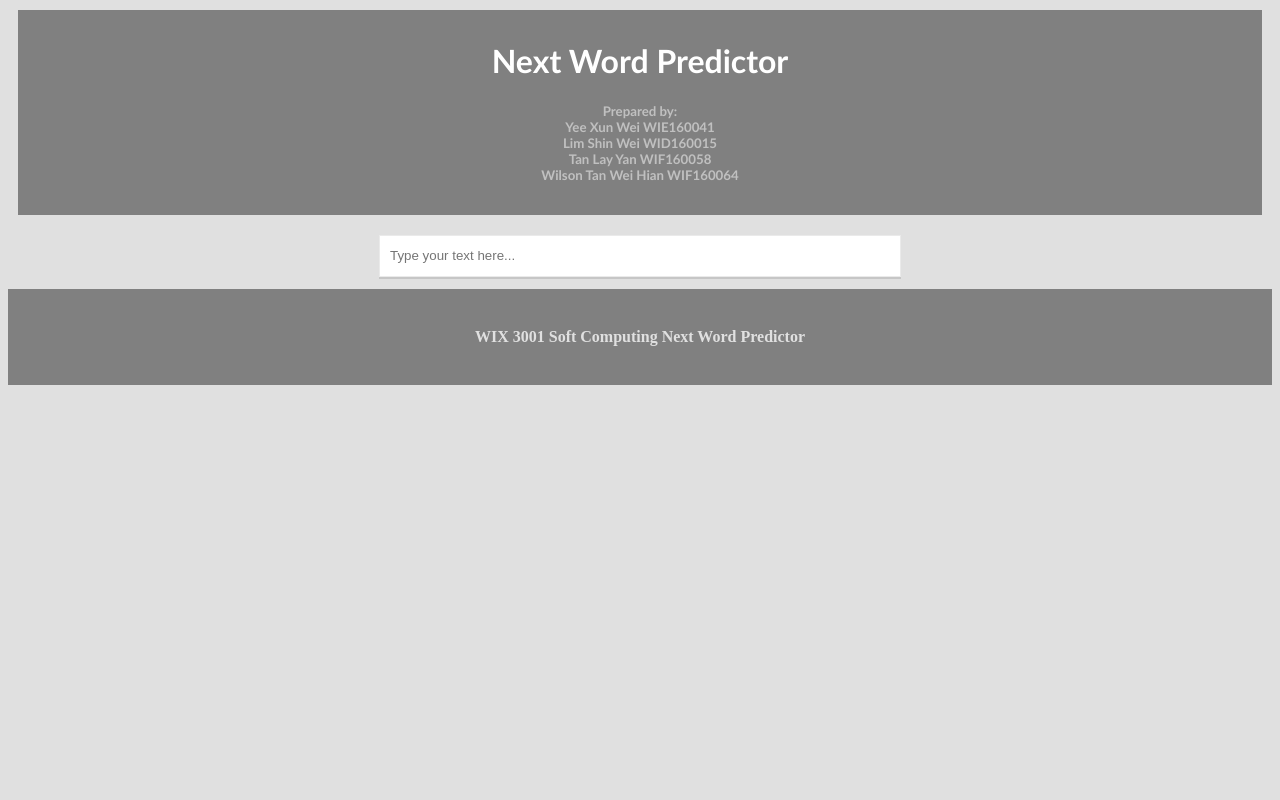
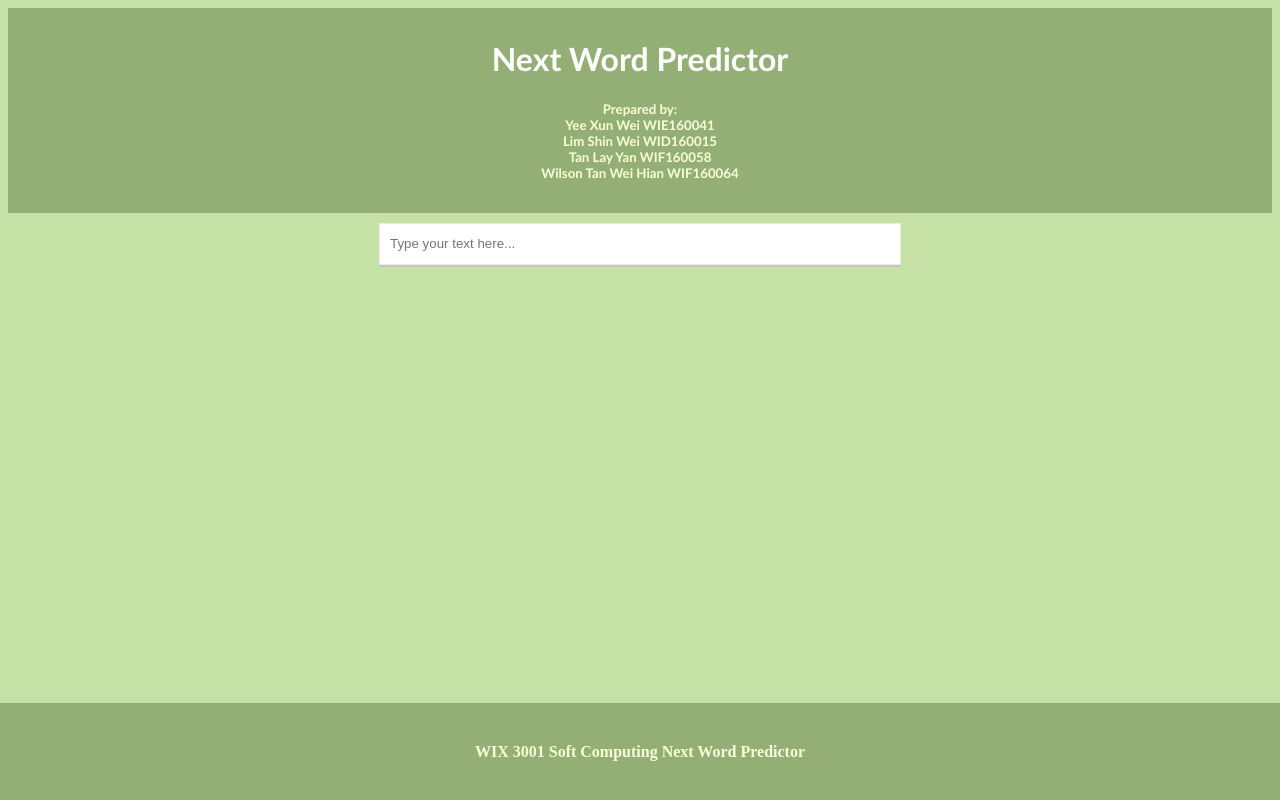
Before and after one commit to shinw97/next-word-predictor, a Django app: page /index/ in a window 1280 px wide. Run offline with Django 3.2, Linux system fonts and the light colour scheme; parts of the project's set-up code (start-up, migrations or seed data) failed here and were passed over.

Commit message:
Update Html UI, OnKeyPress

```diff
--- a/nextwordpredictor/predictorapp/template/UINextWordPredictor.html
+++ b/nextwordpredictor/predictorapp/template/UINextWordPredictor.html
@@ -4,26 +4,30 @@
 	<title>Next Word Predictor</title>
 	<style>
 		body{
-			background-color: #E0E0E0;
+			background-color: #c5e1a5;
 		}
 		header{
 			padding: 10px;
-			margin: 10px;
+			/*margin: 10px;*/
 			font-family: "Trebuchet MS", Helvetica, sans-serif;
 			text-align: center;
-			background-color: #808080;
+			background-color: #94af76;
 			color: white;
 		}
 
 		footer{
-			background-color: #808080;
-			color: #E0E0E0;
+			background-color: #94af76;
+			color: #f7ffd6;
 			text-align: center;
+			position: fixed;
+  			width: 100%;
+  			right: 0;
+  			bottom: 0;
 		}
 
 		.credit{
 			align-self: left;
-			color: #C0C0C0;
+			color: #f7ffd6;
 		}
 
 		input{
@@ -104,7 +108,8 @@
 
 	<main style="text-align: center;">
 		<div style="display: inline-block;">
-			<input type="text" id="textInput" name="textInput" placeholder="Type your text here..." onkeyup="callSearchAPI()">
+			<input type="text" id="textInput" name="textInput" placeholder="Type your text here...">
+			<!-- onkeyup="callSearchAPI()" -->
 	       	<div class = "dropdown" id="dropdown">
 	       		<!-- <option class="dropdown-content" value=0 onclick="appendWords(value)">A</option>
 	       		<option class="dropdown-content" value=1 onclick="appendWords(value)">B</option>
@@ -115,9 +120,63 @@
 </body>
 
 	<script type="text/javascript">
+
+		var pressedValue = -1;
+		var textInTextField = document.getElementById('textInput');
+		var dropdownContentList;
+		textInTextField.addEventListener("keyup", function(event) {
+			if(event.key != "ArrowDown" && event.key !='ArrowUp' && event.key != "Enter") {
+				callSearchAPI();
+			}
+
+	    	if (event.key === "Enter") {
+	    		if(pressedValue == -1) return;
+	        	console.log('Event enter key:?', event.key);
+	        	appendWords(pressedValue);
+	    	}
+	    	else if (event.key === "ArrowDown"){
+	    		var removedColorIndex = pressedValue;
+	    		pressedValue++;
+	    		if (pressedValue > 2) {
+	    			pressedValue = 0;
+	    		}
+	    		if(pressedValue >= 0 && removedColorIndex >=0){
+	    			dropdownContentList[removedColorIndex].style.backgroundColor = 'white';
+	    		}
+	    		if(pressedValue != -1){
+	    			dropdownContentList[pressedValue].style.backgroundColor = '#ddd';
+	    		}
+
+	    		console.log('Event key:', event.key, event);
+	    	}else if(event.key ==='ArrowUp'){
+	    		var removedColorIndex = pressedValue;
+	    		pressedValue--;
+	    		if (pressedValue < 0) {
+	    			pressedValue = 2;
+	    		}
+	    	}
+	    	if(pressedValue >= 0 && removedColorIndex >=0){
+	    		dropdownContentList[removedColorIndex].style.backgroundColor = 'white';
+	    	}
+	    	if(pressedValue != -1){
+	    		dropdownContentList[pressedValue].style.backgroundColor = '#ddd';
+	    	}
+
+	    	console.log('KeyboardSelectedValue:', pressedValue);
+		});
+
+		function changeOptionBackgroundColor(){
+			var dropdownContentList = document.getElementsByClassName('dropdown-content');
+
+		}
+
 		function callSearchAPI(){
 			var textInTextField = document.getElementById('textInput').value;
 			console.log(textInTextField);
+
+			if(textInTextField == ''){
+				document.getElementById('dropdown').innerHTML = "";
+			}else{
 				//call API with textInTextField
 				var url = 'http://127.0.0.1:8000/prediction/';
 				var data = {text: textInTextField};
@@ -134,7 +193,7 @@
 					var nextWordList = [response['predicted_words'][0]['word'], response['predicted_words'][1]['word'],response['predicted_words'][2]['word']]; // replace with the word return from API
 					listSuggestion(nextWordList);
 				})
-
+			}
 
 		}
 
@@ -142,15 +201,21 @@
 			console.log(selectValue);
 			var selectWordArray = document.getElementsByClassName('dropdown-content');
 			// console.log(selectWordArray[selectValue]);
-			document.getElementById('textInput').value += selectWordArray[selectValue].text;
+			document.getElementById('textInput').value += ' '+ selectWordArray[selectValue].text;
+			callSearchAPI();
 		}
+
 
 		function listSuggestion(nextWordList){
 			document.getElementById('dropdown').innerHTML = "<option class=\"dropdown-content\" value=0 onclick=\"appendWords(value)\"></option><option class=\"dropdown-content\" value=1 onclick=\"appendWords(value)\"></option><option class=\"dropdown-content\" value=2 onclick=\"appendWords(value)\"></option>";
 			for (var i = 0; i < nextWordList.length ; i++) {
 				document.getElementsByClassName('dropdown-content')[i].text = nextWordList[i];
 			}
+			//added
+			dropdownContentList = document.getElementsByClassName('dropdown-content');
+			pressedValue = -1
 		}
+
 	</script>
 
 	<footer>
```
Lines whose indentation alone changed are shown as unchanged.
